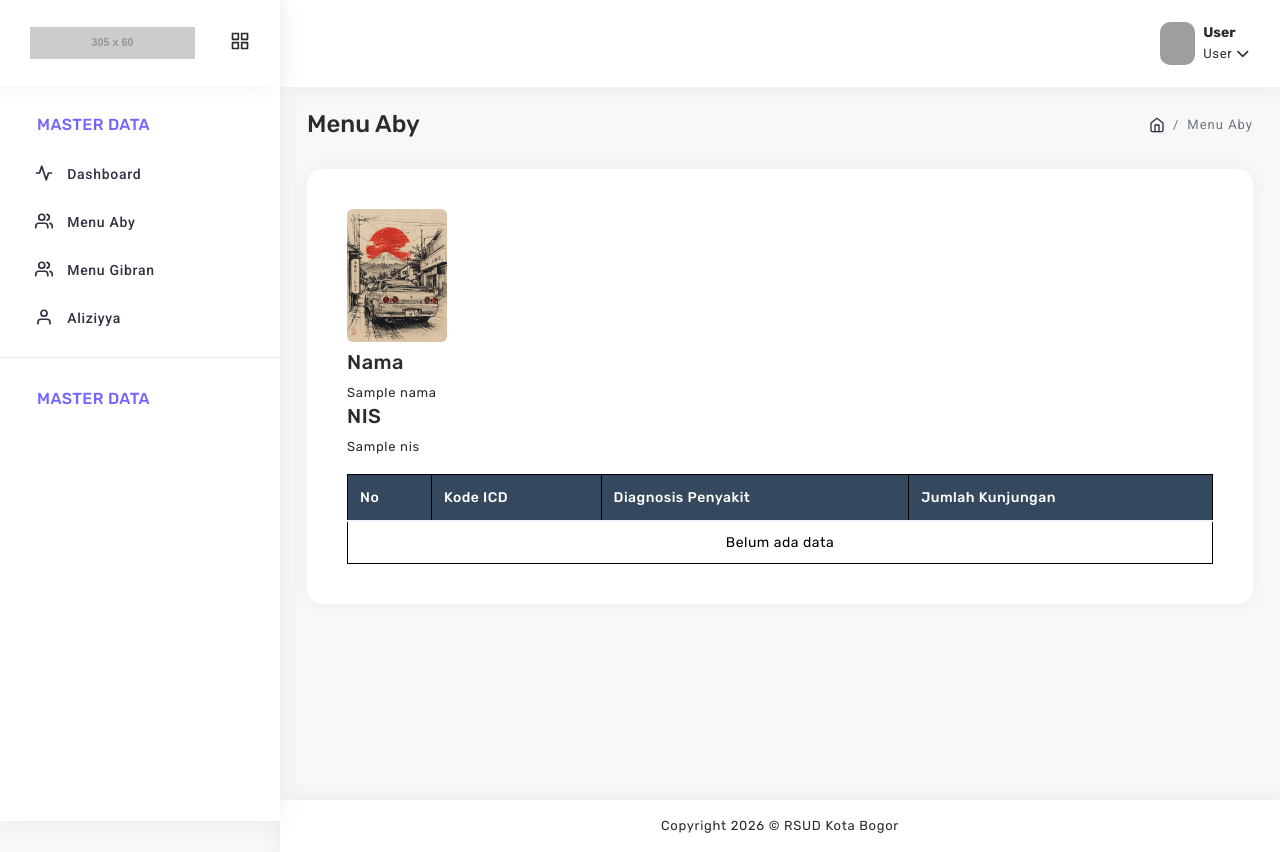
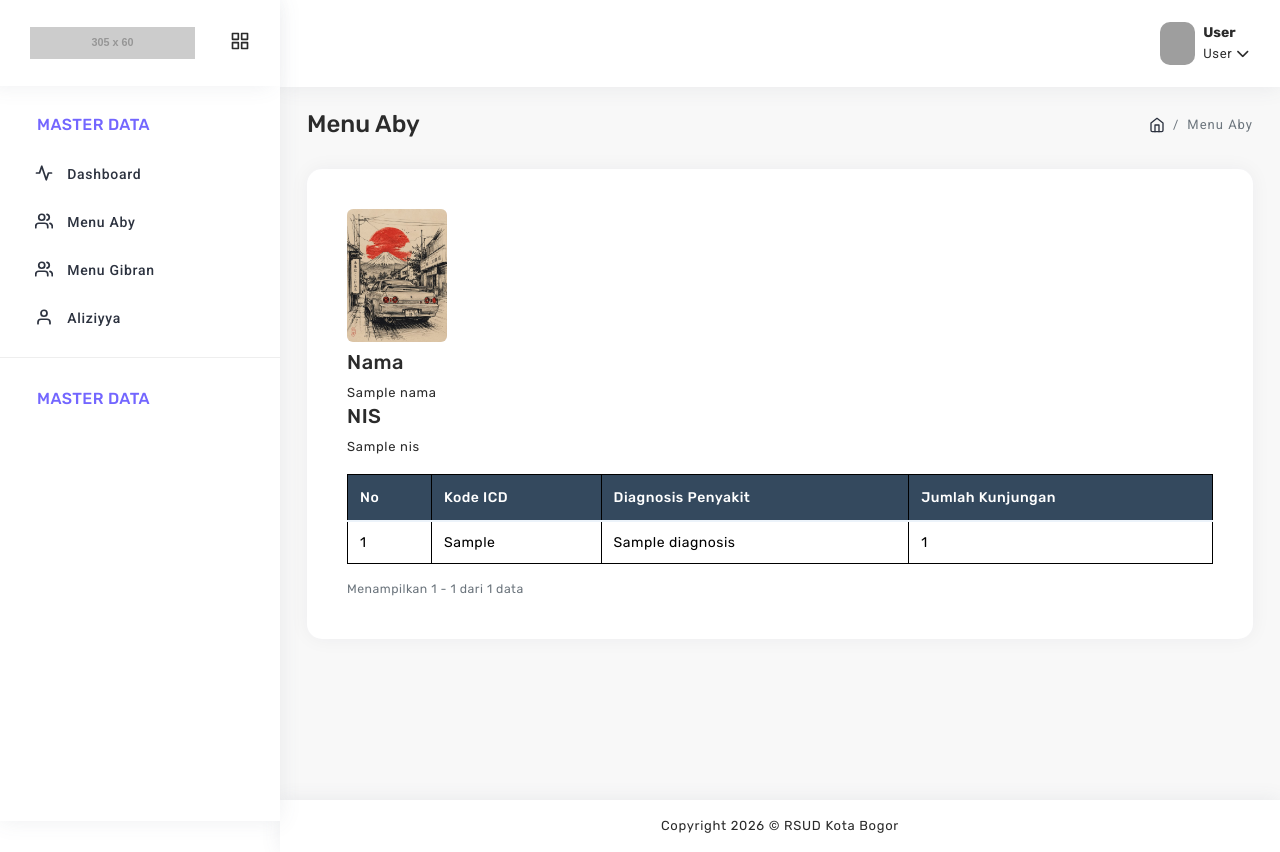
Before and after one commit to gibranabdilah236-cpu/PKL-2026-2027, a Laravel app: template resources/views/menu-aby.blade.php in a window 1280 px wide. Run offline with Laravel 8, Linux system fonts and the light colour scheme; the template is opened without the code that fills it: most values are stand-ins (such as "Sample title", 1, 10 or a date in 2020); grey boxes labelled with a size stand in for pictures from a placeholder-image service; some libraries are stand-ins or nearby versions; grey boxes are pictures that could not be loaded.

Commit message:
meperbaiki error data dimenu aby

```diff
--- a/resources/views/menu-aby.blade.php
+++ b/resources/views/menu-aby.blade.php
@@ -55,11 +55,28 @@
                                 </tr>
                             </thead>
                             <tbody>
+                                    @forelse($diagnosa as $row)
+                                        <tr>
+                                            <td>{{ $diagnosa->firstItem() + $loop->index }}</td>
+                                            <td>{{ $row->kode_icd }}</td>
+                                            <td>{{ $row->diagnosis }}</td>
+                                            <td>{{ $row->jumlah_kunjungan }}</td>
+                                        </tr>
+                                    @empty
                                         <tr>
                                             <td colspan="4" class="text-center">Belum ada data</td>
                                         </tr>
+                                    @endforelse
                                 </tbody>
                            </table>
+                             <div class="d-flex justify-content-between align-items-center mt-3">
+                          <small class="text-muted">
+                            Menampilkan {{ $diagnosa->firstItem() }} - {{ $diagnosa->lastItem() }}
+                            dari {{ $diagnosa->total() }} data
+                             </small>
+                            <div>{{ $diagnosa->links() }}</div>
+                        </div>
+                     </div>
                   </div>
                 </div>
             </div>
--- a/routes/web.php
+++ b/routes/web.php
@@ -5,6 +5,7 @@ use App\Http\Controllers\DashboardController;
 use App\Http\Controllers\PenyakitController;
 use App\Http\Controllers\DataPenyakitController;
 use Illuminate\Support\Facades\Route;
+use Illuminate\Support\Facades\DB;
 
 Route::middleware('guest')->group(function () {
     Route::get('/', [AuthenticatedSessionController::class, 'create'])->name('login');
@@ -18,7 +19,7 @@ Route::middleware('auth')->group(function () {
     return view('menu-aby', [
         'nama' => 'Muhamad Aby Ramadhan',
         'nis'  => '123456789',
-        'diagnosa' => DB::table('kasus_penyakits')->paginate(10),
+        'diagnosa' => DB::table('kasus_penyakits')->orderBy('kode_icd')->paginate(10),
     ]);
 })->name('menu.aby');
 
```
Lines whose indentation alone changed are shown as unchanged.
